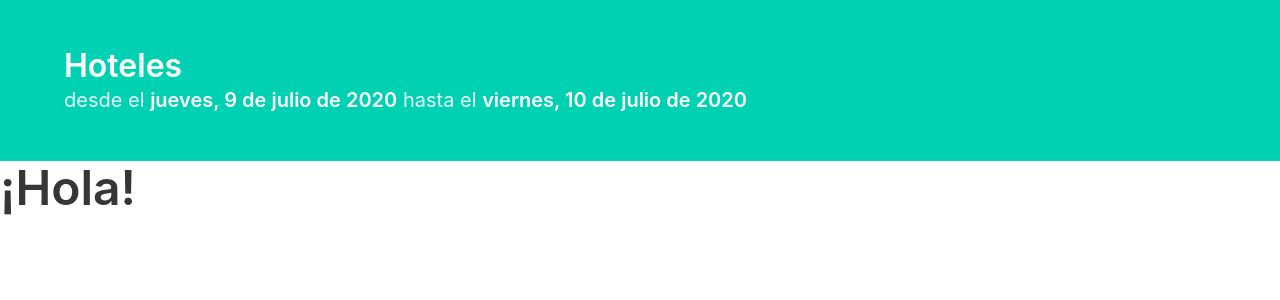
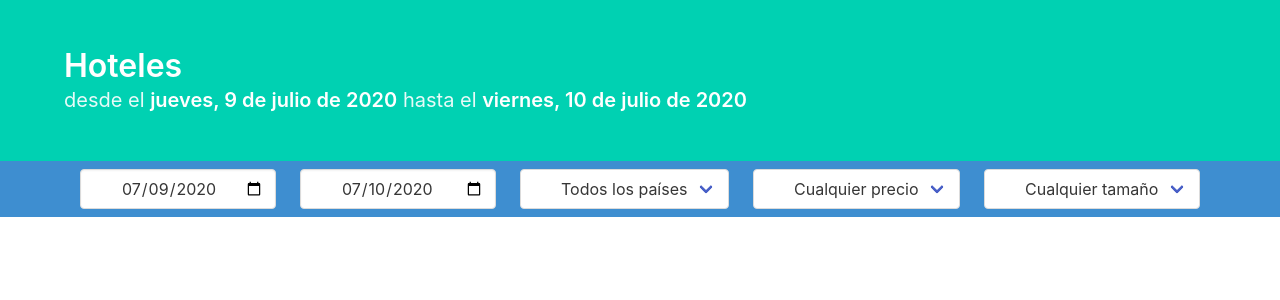
Before and after one commit to SmartNetAR/hoteles, a React (Create React App) app: page / in a window 1280 px wide. Shown: the top 300 px of the page. Built offline with nearby package versions, Linux system fonts and the light colour scheme.

Commit message:
componentes DateFilter, Filters y OptionsFilter

```diff
--- a/package.json
+++ b/package.json
@@ -11,6 +11,7 @@
     "@testing-library/react": "^9.5.0",
     "@testing-library/user-event": "^7.2.1",
     "bulma": "^0.9.0",
+    "moment": "^2.27.0",
     "react": "^16.13.1",
     "react-dom": "^16.13.1",
     "react-scripts": "3.4.1"
--- a/src/App.js
+++ b/src/App.js
@@ -1,12 +1,10 @@
 import React, { useState } from 'react' ;
 import Hero from './components/Hero' ;
 
-import fontawesome from '@fortawesome/fontawesome' ;
-// import { FontAwesomeIcon } from '@fortawesome/react-fontawesome' ;
-import * as icons from '@fortawesome/fontawesome-free-solid' ;
-// import { faHome, faCheckSquare, faCoffee } from '@fortawesome/fontawesome-free-solid' ;
-// fontawesome.library.add( faCheckSquare, faCoffee ) ;
 import { data } from  './data' ;
+import DateFilter from './components/DateFilter' ;
+import OptionsFilter from './components/OptionsFilter' ;
+import Filters from './components/Filters' ;
 
 const initialValuesFilter = {
     dateFrom: data.today,
@@ -15,15 +13,27 @@ const initialValuesFilter = {
     price: undefined,
     rooms: undefined
 } ;
+
+const optionFilterDefaultValue = [
+    { value: undefined, name: 'Cualquier tamaño' },
+    { value: 10, name: 'Hotel pequeño' },
+    { value: 20, name: 'Hotel mediano' },
+    { value: 30, name: 'Hotel grande' }
+] ;
+
 function App () {
 
+
     const [ filter, setFilter ] = useState( initialValuesFilter ) ;
+    const [ optionFilterValue, setOptionFilterValue ] = useState( optionFilterDefaultValue ) ;
     return (
         <>
             <Hero
                 { ...filter }
             />
-            <h1 className="title is-1"><i className="fas fa-home"></i> ¡Hola!</h1>
+            <Filters
+                filters={ filter }
+            />
         </>
     ) ;
 }
--- /dev/null
+++ b/src/components/DateFilter.js
@@ -0,0 +1,17 @@
+import React from 'react' ;
+import moment from 'moment' ;
+
+function DateFilter ( { date, icon } ) {
+    return (
+        <div className="field">
+            <div className="control has-icons-left">
+                <input className="input" type="date" value={ moment( date ).format( 'YYYY-MM-DD' ) } />
+                <span className="icon is-small is-left">
+                    <i className={ `fas ${icon}` }></i>
+                </span>
+            </div>
+        </div>
+    ) ;
+}
+
+export default DateFilter ;
--- /dev/null
+++ b/src/components/Filters.js
@@ -0,0 +1,47 @@
+import React from 'react' ;
+import fontawesome from '@fortawesome/fontawesome' ;
+// import { FontAwesomeIcon } from '@fortawesome/react-fontawesome' ;
+import * as icons from '@fortawesome/fontawesome-free-solid' ;
+// import { faHome, faCheckSquare, faCoffee } from '@fortawesome/fontawesome-free-solid' ;
+// fontawesome.library.add( faCheckSquare, faCoffee ) ;
+
+import DateFilter from './DateFilter' ;
+import OptionsFilter from './OptionsFilter' ;
+
+function Filters ( props ) {
+    return (
+        <nav className="navbar is-info" style={ { justifyContent: 'center' } }>
+            <div className="navbar-item">
+                <DateFilter
+                    date={ props.filters.dateFrom }
+                    icon="fa-sign-in-alt"
+                />
+            </div>
+            <div className="navbar-item">
+                <DateFilter
+                    date={ props.filters.dateTo }
+                    icon="fa-sign-out-alt" />
+            </div>
+            <div className="navbar-item">
+                <OptionsFilter
+                    options={ [ { value: undefined, name: 'Todos los países' }, { value: 'Argentina', name: 'Argentina' }, { value: 'Brasil', name: 'Brasil' }, { value: 'Chile', name: 'Chile' }, { value: 'Uruguay', name: 'Uruguay' } ] }
+                    selected={ props.filters.country }
+                    icon="fa-globe" />
+            </div>
+            <div className="navbar-item">
+                <OptionsFilter
+                    options={ [ { value: undefined, name: 'Cualquier precio' }, { value: 1, name: '$' }, { value: 2, name: '$$' }, { value: 3, name: '$$$' }, { value: 4, name: '$$$$' } ] }
+                    selected={ props.filters.price }
+                    icon="fa-dollar-sign" />
+            </div>
+            <div className="navbar-item">
+                <OptionsFilter
+                    options={ [ { value: undefined, name: 'Cualquier tamaño' }, { value: 10, name: 'Hotel pequeño' }, { value: 20, name: 'Hotel mediano' }, { value: 30, name: 'Hotel grande' } ] }
+                    selected={ props.filters.rooms }
+                    icon="fa-bed" />
+            </div>
+        </nav>
+    ) ;
+}
+
+export default Filters ;
--- /dev/null
+++ b/src/components/OptionsFilter.js
@@ -0,0 +1,22 @@
+import React from 'react' ;
+
+function OptionsFilter ( { options, selected, icon } ) {
+    return (
+        <div className="field">
+            <div className="control has-icons-left">
+                <div className="select" style={ { width: '100%' } }>
+                    <select value={ selected } style={ { width: '100%' } }>
+                        { options.map( option =>
+                            <option key={ option.value } value={ option.value }>{ option.name }</option>
+                        ) }
+                    </select>
+                </div>
+                <div className="icon is-small is-left">
+                    <i className={ `fas ${icon}` }></i>
+                </div>
+            </div>
+        </div>
+    ) ;
+}
+
+export default OptionsFilter ;
```
Also changed, not shown: 1 other file (tests, documents, lock files or other folders).
